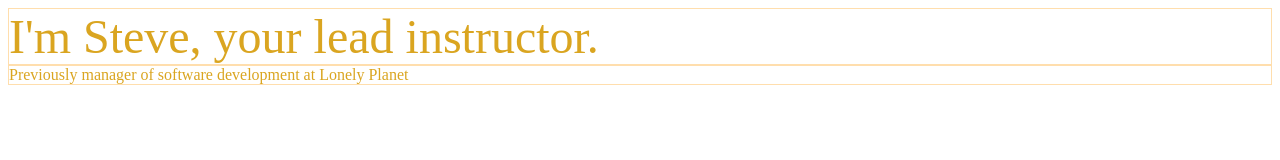
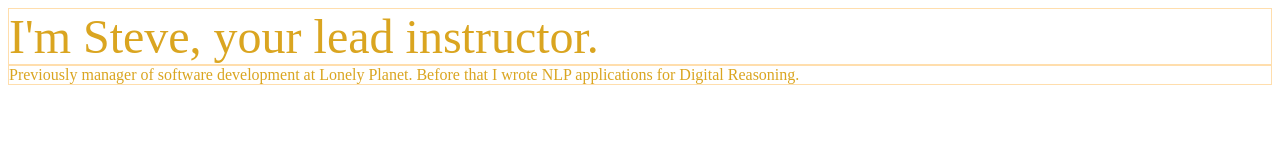
Before and after one commit to stevebrownlee/stevebrownlee.github.io, a plain HTML site: page index.html in a window 1280 px wide. Drawn offline with Linux system fonts and the light colour scheme.

Commit message:
Added more bio info because inquiring minds want to know

```diff
--- a/index.html
+++ b/index.html
@@ -10,7 +10,7 @@
         </article>
 
         <article id="history" class="article">
-            Previously manager of software development at Lonely Planet
+            Previously manager of software development at Lonely Planet. Before that I wrote NLP applications for Digital Reasoning.
         </article>
     </body>
 </html>
```
